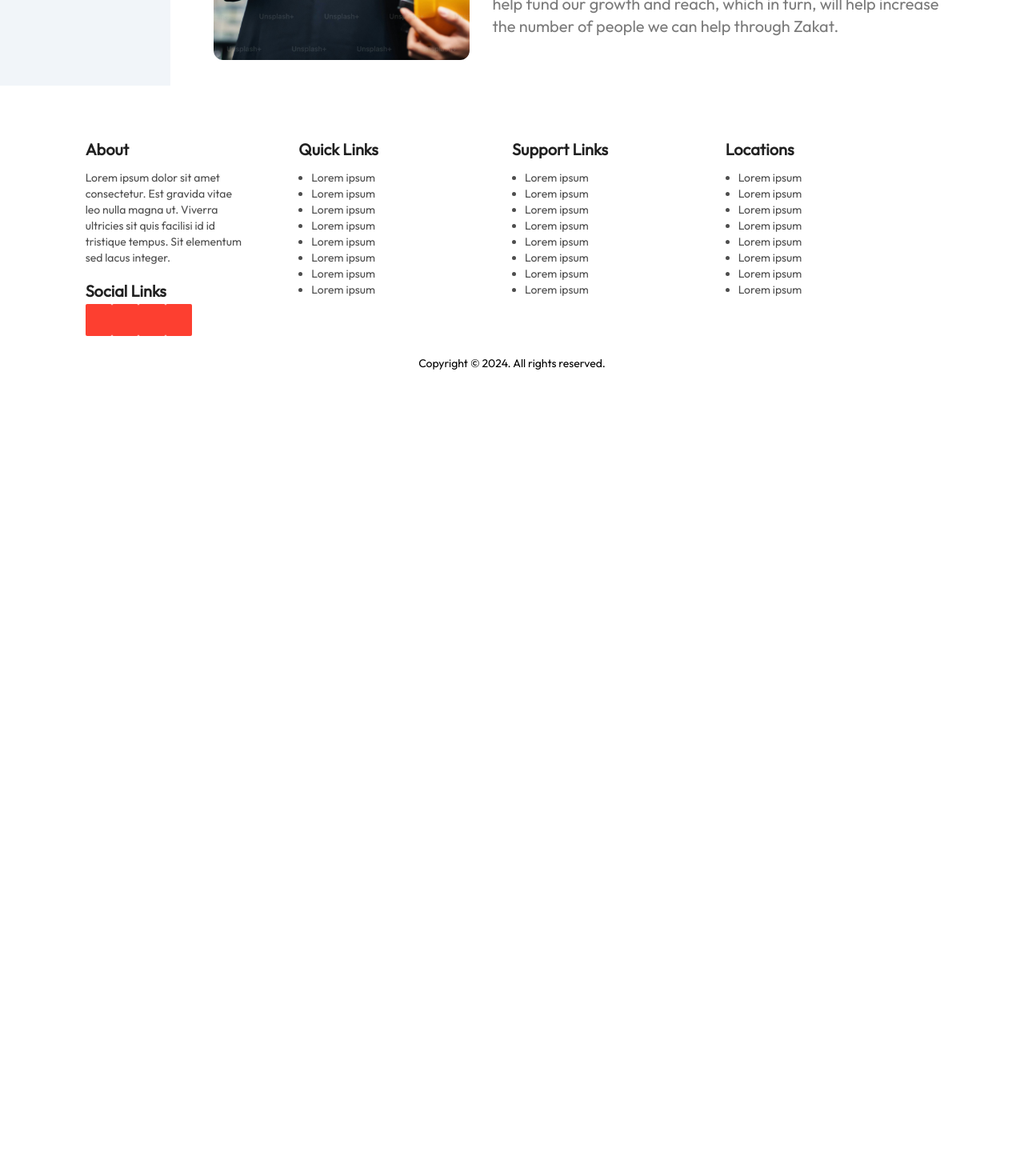
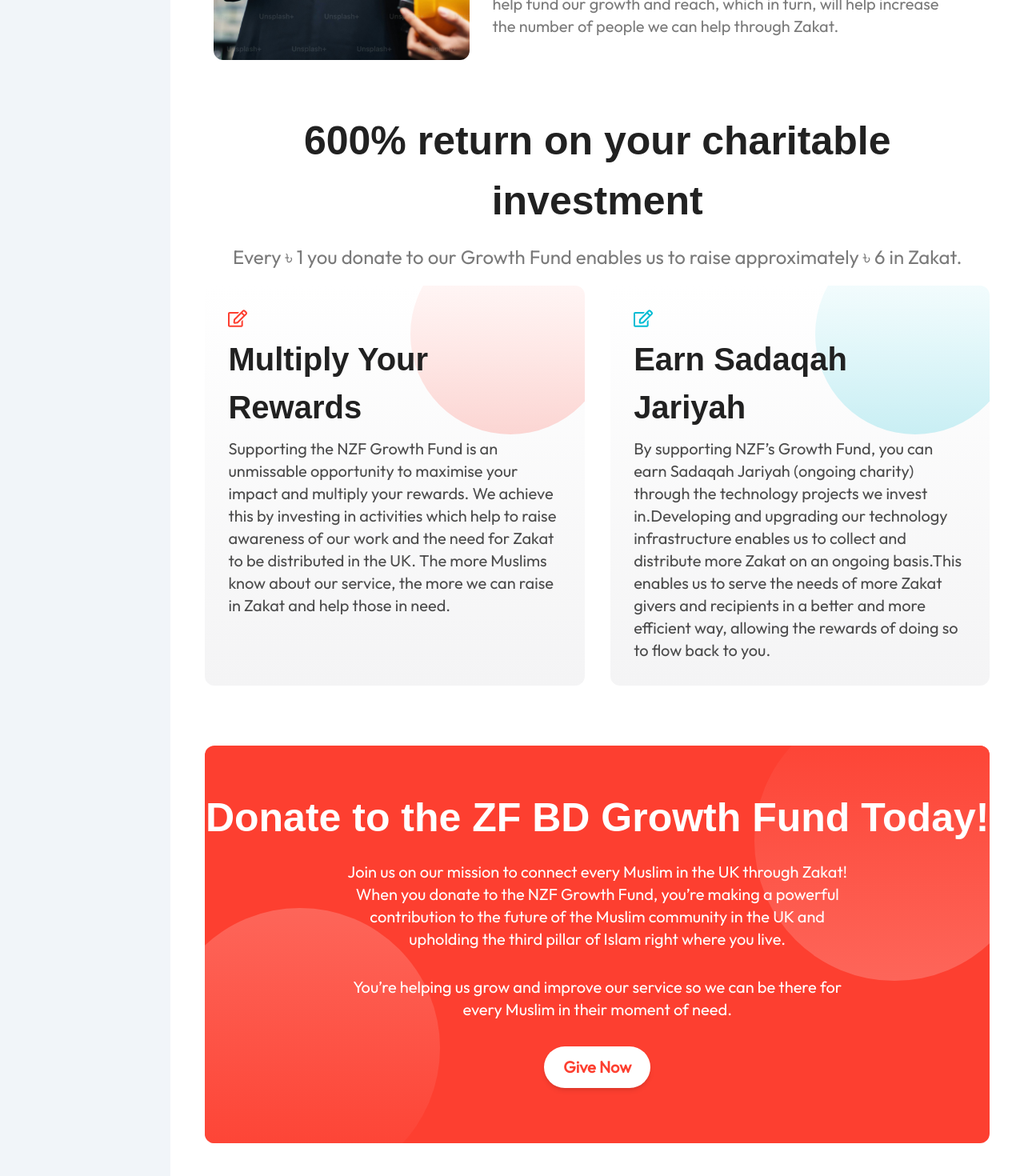
Before and after one commit to Shubhra-dev/Zakat-foundation, a React (Vite) app: page /give_sadaqah in a window 1280 px wide. Shown: the part 1160-2630 px from the top of the page at 80% size. Before the commit the page ends 1648 px from the top, so only its background shows below. Built offline with nearby package versions, Linux system fonts and the light colour scheme; a web font is replaced by a local one.

Commit message:
Sadaqah cards , donate section added in give sadaqah page

```diff
--- /dev/null
+++ b/src/give/giveSadaqah/Empower.jsx
@@ -0,0 +1,30 @@
+import EqualHeightFlexContainer from "../../ui/EqualHeightFlexContainer";
+import empower from "../../assets/empower.png";
+
+function Empower() {
+  return (
+    <EqualHeightFlexContainer addedClass="py-[3%] px-[5%] items-center">
+      <div
+        className="w-1/3 rounded-xl bg-cover bg-top"
+        style={{ backgroundImage: `url(${empower})` }}
+      ></div>
+      <div className="w-2/3 p-[3%]">
+        <h4 className="uppercase text-xl font-light text-secondary/80 pb-4">
+          Give Sadaqah
+        </h4>
+        <h2 className="text-secondary font-semibold text-[50px] font-pally leading-tight pb-4">
+          Empower our mission, support ZF BD Growth Fund, reach more Zakat
+          givers in the Bangladesh
+        </h2>
+        <p className="text-xl font-light text-secondary/60">
+          By donating to the Growth Fund, you’re helping to create a positive
+          ripple effect across our community. Your contribution will help fund
+          our growth and reach, which in turn, will help increase the number of
+          people we can help through Zakat.
+        </p>
+      </div>
+    </EqualHeightFlexContainer>
+  );
+}
+
+export default Empower;
--- a/src/give/giveSadaqah/Sadaqah.jsx
+++ b/src/give/giveSadaqah/Sadaqah.jsx
@@ -1,33 +1,37 @@
-import EqualHeightFlexContainer from "../../ui/EqualHeightFlexContainer";
+import GradientBallBG from "../../ui/GradientBallBG";
+import RoundedButton from "../../ui/RoundedButton";
 import GiveLayout from "../GiveLayout";
+import Empower from "./Empower";
+import SadaqahCards from "./SadaqahCards";
 import SadaqahHero from "./SadaqahHero";
-import empower from "../../assets/empower.png";
 
 function Sadaqah() {
   return (
     <GiveLayout tab={2}>
       <SadaqahHero />
-      <EqualHeightFlexContainer addedClass="py-[3%] px-[5%] items-center">
-        <div
-          className="w-1/3 rounded-xl bg-cover bg-top"
-          style={{ backgroundImage: `url(${empower})` }}
-        ></div>
-        <div className="w-2/3 p-[3%]">
-          <h4 className="uppercase text-xl font-light text-secondary/80 pb-4">
-            Give Sadaqah
-          </h4>
-          <h2 className="text-secondary font-semibold text-[50px] font-pally leading-tight pb-4">
-            Empower our mission, support ZF BD Growth Fund, reach more Zakat
-            givers in the Bangladesh
-          </h2>
-          <p className="text-xl font-light text-secondary/60">
-            By donating to the Growth Fund, you’re helping to create a positive
-            ripple effect across our community. Your contribution will help fund
-            our growth and reach, which in turn, will help increase the number
-            of people we can help through Zakat.
-          </p>
+      <Empower />
+      <SadaqahCards />
+
+      <GradientBallBG bg={"accentRed"}>
+        <h2 className="text-primary font-bold text-[50px] font-pally text-center">
+          Donate to the ZF BD Growth Fund Today!
+        </h2>
+        <p className="text-primary text-xl font-light py-4 w-8/12 m-auto text-center">
+          Join us on our mission to connect every Muslim in the UK through
+          Zakat! When you donate to the NZF Growth Fund, you’re making a
+          powerful contribution to the future of the Muslim community in the UK
+          and upholding the third pillar of Islam right where you live.
+        </p>
+        <p className="text-primary text-xl font-light py-4 w-8/12 m-auto text-center">
+          You’re helping us grow and improve our service so we can be there for
+          every Muslim in their moment of need.
+        </p>
+        <div className="py-4 w-max m-auto">
+          <RoundedButton textColor={"text-accentRed"} bg={"bg-primary"}>
+            Give Now
+          </RoundedButton>
         </div>
-      </EqualHeightFlexContainer>
+      </GradientBallBG>
     </GiveLayout>
   );
 }
--- /dev/null
+++ b/src/give/giveSadaqah/SadaqahCards.jsx
@@ -0,0 +1,51 @@
+import { FaRegEdit } from "react-icons/fa";
+import EqualHeightFlexContainer from "../../ui/EqualHeightFlexContainer";
+
+function SadaqahCards() {
+  return (
+    <div className="py-[3%] px-[4%]">
+      <h2 className="text-[50px] text-secondary font-bold font-pally text-center pb-4">
+        600% return on your charitable investment
+      </h2>
+      <p className="text-2xl text-secondary/60 font-light text-center pb-[2%]">
+        Every ৳ 1 you donate to our Growth Fund enables us to raise
+        approximately ৳ 6 in Zakat.
+      </p>
+      <EqualHeightFlexContainer addedClass="w-full relative justify-between gap-8 items-start">
+        <div className="bg-gradient-to-b from-primary to-zinc-100 p-[3%] w-1/2 rounded-xl -z-20 relative overflow-hidden">
+          <div className="h-[250px] w-[250px] absolute -z-10 -right-8 -top-16 bg-gradient-to-b from-primary to-accentRed/20 rounded-full"></div>
+          <FaRegEdit className="text-2xl text-accentRed" />
+          <h3 className="text-[40px] text-secondary font-pally font-bold py-[2%]">
+            Multiply Your Rewards
+          </h3>
+          <p className="text-xl text-secondary/80 font-light">
+            Supporting the NZF Growth Fund is an unmissable opportunity to
+            maximise your impact and multiply your rewards. We achieve this by
+            investing in activities which help to raise awareness of our work
+            and the need for Zakat to be distributed in the UK. The more Muslims
+            know about our service, the more we can raise in Zakat and help
+            those in need.
+          </p>
+        </div>
+        <div className="bg-gradient-to-b from-primary to-zinc-100 p-[3%] w-1/2 rounded-xl -z-20 relative overflow-hidden">
+          <div className="h-[250px] w-[250px] absolute -z-10 -right-8 -top-16 bg-gradient-to-b from-primary to-accentCyan/20 rounded-full"></div>
+          <FaRegEdit className="text-2xl text-accentCyan" />
+          <h3 className="text-[40px] text-secondary font-pally font-bold py-[2%]">
+            Earn Sadaqah Jariyah
+          </h3>
+          <p className="text-xl text-secondary/80 font-light">
+            By supporting NZF’s Growth Fund, you can earn Sadaqah Jariyah
+            (ongoing charity) through the technology projects we invest
+            in.Developing and upgrading our technology infrastructure enables us
+            to collect and distribute more Zakat on an ongoing basis.This
+            enables us to serve the needs of more Zakat givers and recipients in
+            a better and more efficient way, allowing the rewards of doing so to
+            flow back to you.
+          </p>
+        </div>
+      </EqualHeightFlexContainer>
+    </div>
+  );
+}
+
+export default SadaqahCards;
--- a/src/ui/GradientBallBG.jsx
+++ b/src/ui/GradientBallBG.jsx
@@ -1,13 +1,13 @@
 function GradientBallBG({ children, bg }) {
   return (
     <div
-      className={`bg-${bg} m-[4%] py-[5%] rounded-xl relative -z-20 overflow-hidden`}
+      className={`bg-${bg} m-[4%] py-[5%] rounded-xl -z-20 relative overflow-hidden`}
     >
       <div
-        className={`h-[350px] w-[350px] absolute -bottom-14 -left-14 bg-gradient-to-t from-${bg} to-primary/20 rounded-full -z-10`}
+        className={`h-[350px] w-[350px] absolute -z-10 -bottom-14 -left-14 bg-gradient-to-t from-${bg} to-primary/20 rounded-full`}
       ></div>
       <div
-        className={`h-[350px] w-[350px] absolute -top-14 -right-14 bg-gradient-to-b from-${bg} to-primary/20 -z-10 rounded-full`}
+        className={`h-[350px] w-[350px] absolute -z-10 -top-14 -right-14 bg-gradient-to-b from-${bg} to-primary/20 rounded-full`}
       ></div>
       {children}
     </div>
```
